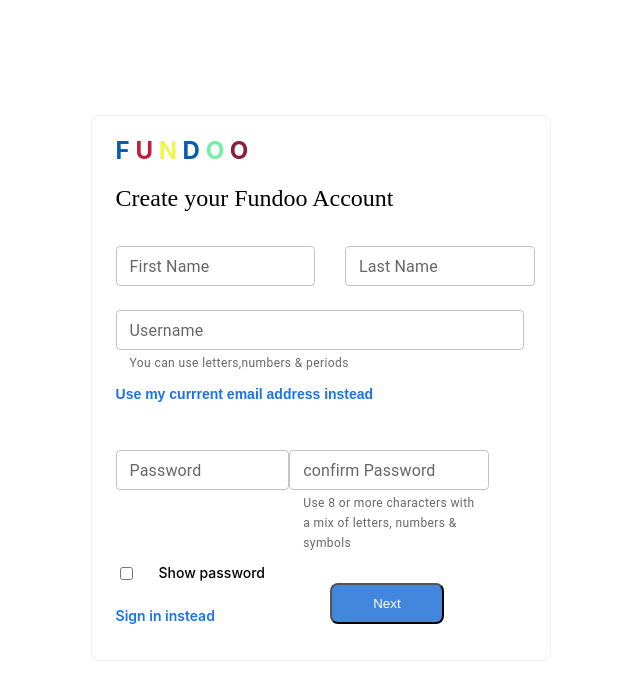
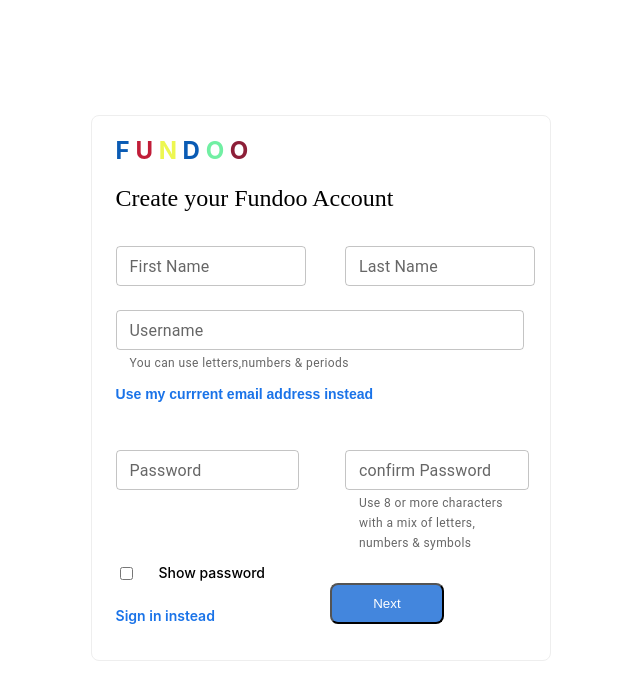
Before and after one commit to Subhamdas20/Fundoo, a React (Create React App) app: page / in a window 768 px wide. Shown: the top 700 px of the page, without its empty margins (63-703 px from the left). Built offline with nearby package versions, Linux system fonts and the light colour scheme.

Commit message:
[subham] : Added responsiveness for tablet

```diff
--- a/src/pages/signup/style.css
+++ b/src/pages/signup/style.css
@@ -102,7 +102,7 @@
 }
 
 
-@media screen  and (max-width: 430px) {
+@media screen  and (max-width: 600px) {
     .form {
         display: flex;
         font-size: 14px;
@@ -110,15 +110,16 @@
         width: 100%;
     }
 }
-@media screen and (min-width: 431px) and (max-width : 770px){
+@media screen and (min-width: 600px) and (max-width : 770px){
     .form{
         display: flex;
         padding: 0px 24px 36px;
     }
     .first-last{
         display: flex;
-        padding-top: 0px;
+
     }
+
     .border{
         margin-left: 20% ;
         margin-top: 15%;
@@ -130,11 +131,12 @@
 
     }
     .confirm-pass{
-        display: flex;
-        justify-content: space-between;
+        display: flex ;
+        /* justify-content:space-between; */
+
     }
     .fn{
-        width: 87%;
+        width: 83%;
     }
     .ln{
         width: 83%;
@@ -142,12 +144,12 @@
     .email{
         width: 89%;
     }
-    .pass{
-        width: 100%
+    .password{
+        width: 40% ;
+
     }
-    .passc{
-        width: 70%;
-        padding-left: 5%;
-        margin-left: 5%;
+    .passwordc{
+        width: 40% ;
+        margin-left: 10%;
      }
 }
```
Also changed, not shown: src/pages/signup/SignUp.jsx (+4 -3 lines).
